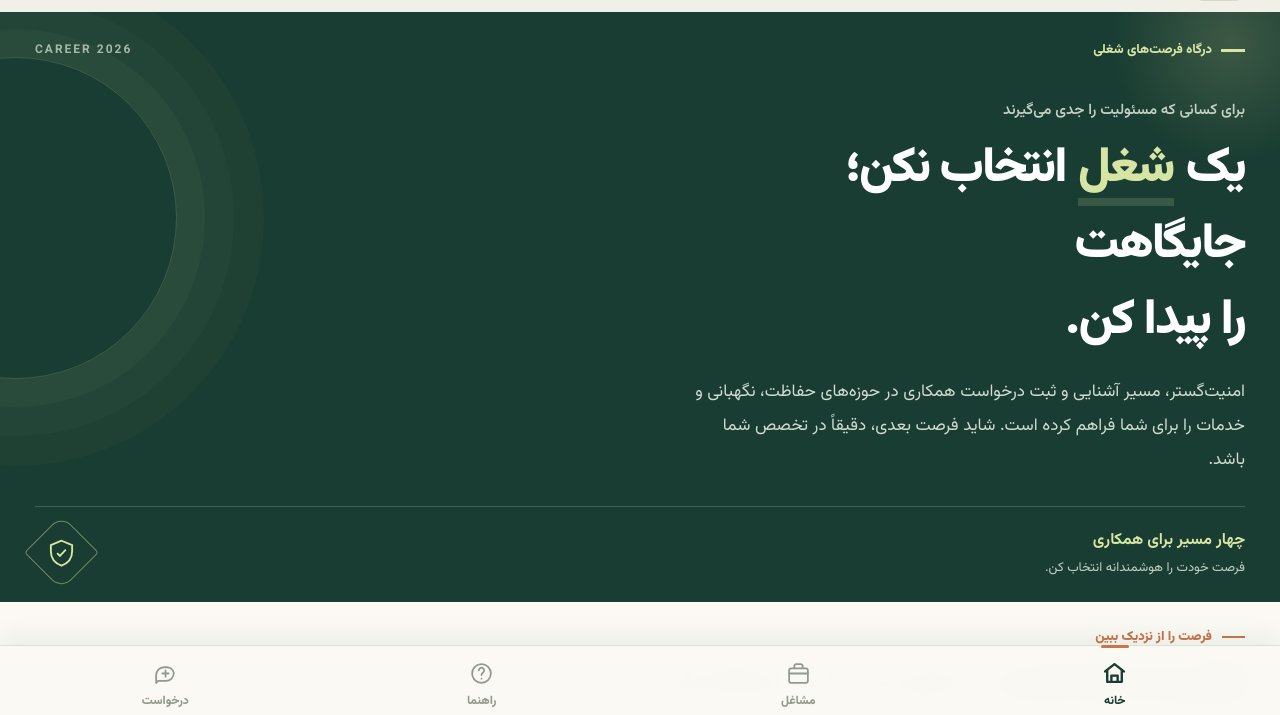
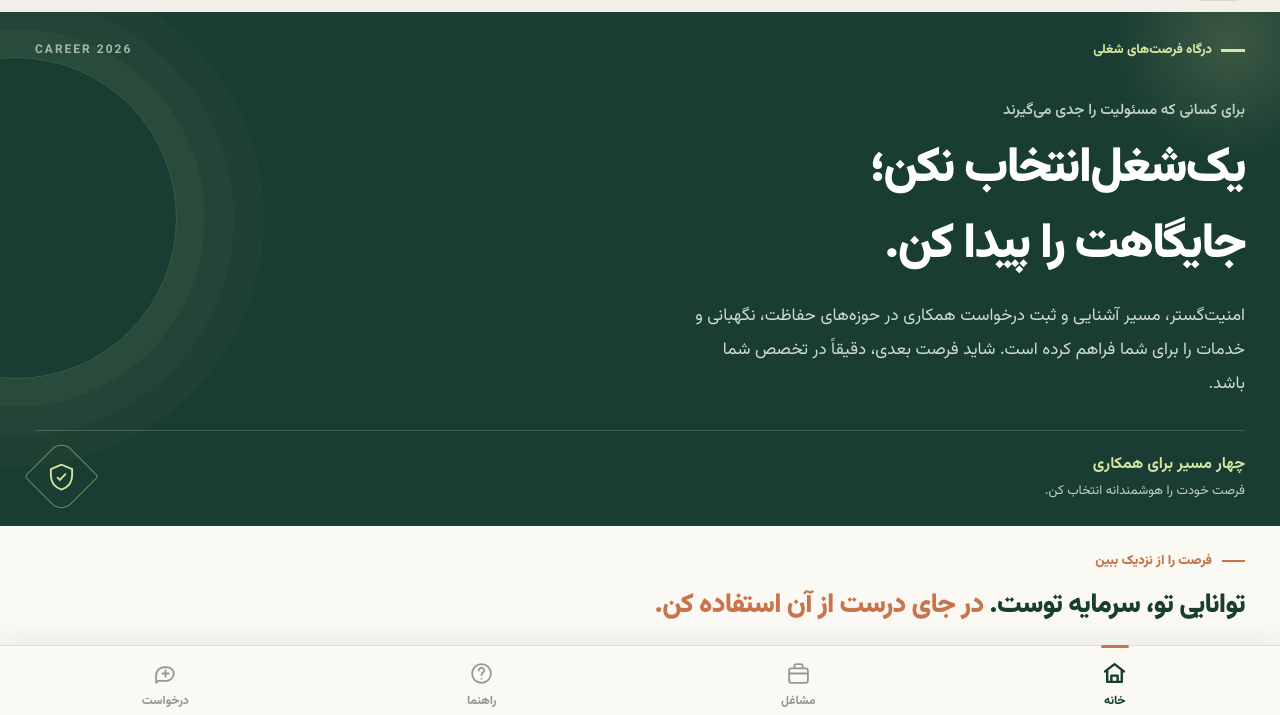
Before and after one commit to iran98ir/amniatsaz, a plain HTML site: page index.html in a window 1280 px wide. Shown: the part 73-788 px from the top of the page. Drawn offline with nearby package versions, Linux system fonts and the light colour scheme.

Commit message:
Update index.html

```diff
--- a/index.html
+++ b/index.html
@@ -203,11 +203,23 @@ button{
 }
 
 .hero h1{
-  font-size:clamp(37px,10vw,49px);
+  font-size:clamp(30px,8.5vw,49px);
   line-height:1.55;
   font-weight:900;
   letter-spacing:-1.8px;
   max-width:550px;
+}
+
+.hero-line{
+  display:block;
+  white-space:nowrap;
+  overflow:visible;
+}
+
+.hero-word,
+.hero-rest,
+.hero-line-two-text{
+  display:inline-block;
 }
 
 .hero h1 .highlight{
@@ -805,110 +817,7 @@ button{
   opacity:.7;
 }
 
-/* ============================================================
-   LUXURY ANIMATIONS (GitHub-inspired)
-   - Word Mask Reveal for "شغل"
-   - Staggered Blur Reveal for title & hero content
-   - Scroll-driven Blur + Rise for all sections
-   ============================================================ */
-
-/* 1. Mask Reveal for the key word */
-.lux-mask-wrap {
-  overflow: hidden;
-  display: inline-block;
-  vertical-align: bottom;
-  padding: 0 2px;
-}
-
-.lux-mask-text {
-  display: inline-block;
-  transform: translateY(115%) rotate(2deg);
-  opacity: 0;
-  transition: transform 1s cubic-bezier(0.19, 1, 0.22, 1),
-              opacity 0.8s ease;
-  will-change: transform, opacity;
-}
-
-.lux-mask-text.is-visible {
-  transform: translateY(0) rotate(0);
-  opacity: 1;
-}
-
-/* 2. Staggered Blur Reveal for title parts */
-.lux-blur-line {
-  display: block;
-  opacity: 0;
-  filter: blur(8px);
-  transform: translateY(18px);
-  transition: opacity 0.9s cubic-bezier(0.22, 1, 0.36, 1),
-              filter 0.9s cubic-bezier(0.22, 1, 0.36, 1),
-              transform 0.9s cubic-bezier(0.22, 1, 0.36, 1);
-  will-change: opacity, filter, transform;
-}
-
-.lux-blur-line.is-visible {
-  opacity: 1;
-  filter: blur(0);
-  transform: translateY(0);
-}
-
-/* 3. Hero content fade + rise */
-.lux-hero-content {
-  opacity: 0;
-  filter: blur(6px);
-  transform: translateY(20px);
-  transition: opacity 0.9s cubic-bezier(0.22, 1, 0.36, 1),
-              filter 0.9s cubic-bezier(0.22, 1, 0.36, 1),
-              transform 0.9s cubic-bezier(0.22, 1, 0.36, 1);
-  will-change: opacity, filter, transform;
-}
-
-.lux-hero-content.is-visible {
-  opacity: 1;
-  filter: blur(0);
-  transform: translateY(0);
-}
-
-/* 4. Scroll-driven Staggered Blur Reveal for all sections */
-.lux-scroll {
-  opacity: 0;
-  filter: blur(10px);
-  transform: translateY(40px) scale(0.985);
-  transition: opacity 1s cubic-bezier(0.22, 1, 0.36, 1),
-              filter 1s cubic-bezier(0.22, 1, 0.36, 1),
-              transform 1s cubic-bezier(0.22, 1, 0.36, 1);
-  will-change: opacity, filter, transform;
-}
-
-.lux-scroll.is-visible {
-  opacity: 1;
-  filter: blur(0);
-  transform: translateY(0) scale(1);
-}
-
-/* Stagger children inside sections */
-.lux-stagger > * {
-  opacity: 0;
-  filter: blur(8px);
-  transform: translateY(30px);
-  transition: opacity 0.9s cubic-bezier(0.22, 1, 0.36, 1),
-              filter 0.9s cubic-bezier(0.22, 1, 0.36, 1),
-              transform 0.9s cubic-bezier(0.22, 1, 0.36, 1);
-  will-change: opacity, filter, transform;
-}
-
-.lux-stagger.is-visible > *:nth-child(1) { transition-delay: 0s; }
-.lux-stagger.is-visible > *:nth-child(2) { transition-delay: 0.1s; }
-.lux-stagger.is-visible > *:nth-child(3) { transition-delay: 0.2s; }
-.lux-stagger.is-visible > *:nth-child(4) { transition-delay: 0.3s; }
-.lux-stagger.is-visible > *:nth-child(5) { transition-delay: 0.4s; }
-.lux-stagger.is-visible > *:nth-child(6) { transition-delay: 0.5s; }
-
-.lux-stagger.is-visible > * {
-  opacity: 1;
-  filter: blur(0);
-  transform: translateY(0);
-}
+/* RESPONSIVE */
 
 @media(min-width:700px){
   .header,.hero,.intro,.jobs-section,.manifesto,.application{
@@ -923,22 +832,14 @@ button{
 }
 
 @media(max-width:360px){
-  .hero h1{font-size:35px}
+  .hero h1{font-size:29px}
   .intro h2,.section-top h2{font-size:24px}
   .job h3{font-size:20px}
   .application h2{font-size:26px}
 }
 
 @media(prefers-reduced-motion:reduce){
-  *,*:before,*:after{
-    animation:none!important;
-    transition:none!important;
-  }
-  .lux-mask-text,.lux-blur-line,.lux-hero-content,.lux-scroll,.lux-stagger > *{
-    opacity:1!important;
-    filter:none!important;
-    transform:none!important;
-  }
+  html{scroll-behavior:auto}
 }
 </style>
 </head>
@@ -977,20 +878,23 @@ button{
     <div class="hero-number">CAREER 2026</div>
   </div>
 
-  <div class="hero-kicker lux-hero-content" data-delay="0">برای کسانی که مسئولیت را جدی می‌گیرند</div>
+  <div class="hero-kicker">برای کسانی که مسئولیت را جدی می‌گیرند</div>
 
-  <h1>
-    <span class="lux-blur-line" data-delay="0">یک <span class="lux-mask-wrap"><span class="highlight lux-mask-text" id="keyWord">شغل</span></span> انتخاب نکن؛</span>
-    <span class="lux-blur-line" data-delay="250">جایگاهت</span>
-    <span class="lux-blur-line" data-delay="500">را پیدا کن.</span>
+  <h1 class="hero-title">
+    <span class="hero-line hero-line-one">
+      <span class="hero-word">یک </span><span class="hero-word hero-target-word">شغل</span><span class="hero-rest"> انتخاب نکن؛</span>
+    </span>
+    <span class="hero-line hero-line-two">
+      <span class="hero-line-two-text">جایگاهت را پیدا کن.</span>
+    </span>
   </h1>
 
-  <p class="hero-description lux-hero-content" data-delay="750">
+  <p class="hero-description">
     امنیت‌گستر، مسیر آشنایی و ثبت درخواست همکاری در حوزه‌های حفاظت، نگهبانی و خدمات را برای شما فراهم کرده است.
     شاید فرصت بعدی، دقیقاً در تخصص شما باشد.
   </p>
 
-  <div class="hero-bottom lux-hero-content" data-delay="950">
+  <div class="hero-bottom">
 
     <div class="hero-bottom-text">
       <strong>چهار مسیر برای همکاری</strong>
@@ -1012,19 +916,42 @@ button{
 
 <!-- INTRODUCTION -->
 
-<section class="intro lux-stagger">
+<section class="intro">
+
   <div class="intro-label">فرصت را از نزدیک ببین</div>
-  <h2>توانایی تو، سرمایه توست. <span>در جای درست از آن استفاده کن.</span></h2>
-  <p>هر موقعیت شغلی، شرایط و مسئولیت‌های خودش را دارد. حوزه‌ای را انتخاب کن که با توانایی‌ها و انتظاراتت هم‌خوانی دارد؛ سپس برای شروع مسیر همکاری اقدام کن.</p>
+
+  <h2>
+    توانایی تو، سرمایه توست.
+    <span>در جای درست از آن استفاده کن.</span>
+  </h2>
+
+  <p>
+    هر موقعیت شغلی، شرایط و مسئولیت‌های خودش را دارد.
+    حوزه‌ای را انتخاب کن که با توانایی‌ها و انتظاراتت هم‌خوانی دارد؛ سپس برای شروع مسیر همکاری اقدام کن.
+  </p>
+
 </section>
 
 
 <!-- FEATURES -->
 
-<section class="feature-strip lux-stagger">
-  <div class="feature"><strong>۰۴</strong><span>حوزه شغلی</span></div>
-  <div class="feature"><strong>۱۰۰٪</strong><span>فرایند مشخص</span></div>
-  <div class="feature"><strong>۰۱</strong><span>مسیر ثبت درخواست</span></div>
+<section class="feature-strip">
+
+  <div class="feature">
+    <strong>۰۴</strong>
+    <span>حوزه شغلی</span>
+  </div>
+
+  <div class="feature">
+    <strong>۱۰۰٪</strong>
+    <span>فرایند مشخص</span>
+  </div>
+
+  <div class="feature">
+    <strong>۰۱</strong>
+    <span>مسیر ثبت درخواست</span>
+  </div>
+
 </section>
 
 
@@ -1032,7 +959,7 @@ button{
 
 <section class="jobs-section">
 
-  <div class="section-top lux-stagger">
+  <div class="section-top">
     <div>
       <h2>کدام مسیر برای توست؟</h2>
       <p>حوزه تخصصی خودت را انتخاب کن.</p>
@@ -1040,58 +967,112 @@ button{
     <div class="section-counter">01 / 04</div>
   </div>
 
-  <div class="job-list lux-stagger">
+
+  <div class="job-list">
+
+    <!-- BODYGUARD -->
+
     <div class="job j1">
+
       <div class="job-main">
         <div class="job-overline">PROTECTION / 01</div>
         <h3>بادیگارد</h3>
         <p>حفاظت و همراهی شخصی</p>
-        <div class="job-link"><span>بررسی و ثبت درخواست</span><span>←</span></div>
+        <div class="job-link">
+          <span>بررسی و ثبت درخواست</span>
+          <span>←</span>
+        </div>
       </div>
+
       <div class="job-aside">
-        <svg viewBox="0 0 24 24"><path d="M12 2 4 5.5v5c0 5.2 3.3 9.5 8 11.5 4.7-2 8-6.3 8-11.5v-5L12 2Z"/><circle cx="12" cy="10" r="2.5"/><path d="M8.5 17c.7-2 2-3 3.5-3s2.8 1 3.5 3"/></svg>
+        <svg viewBox="0 0 24 24">
+          <path d="M12 2 4 5.5v5c0 5.2 3.3 9.5 8 11.5 4.7-2 8-6.3 8-11.5v-5L12 2Z"/>
+          <circle cx="12" cy="10" r="2.5"/>
+          <path d="M8.5 17c.7-2 2-3 3.5-3s2.8 1 3.5 3"/>
+        </svg>
         <small>01</small>
       </div>
+
     </div>
 
+
+    <!-- GUARD -->
+
     <div class="job j2">
+
       <div class="job-main">
         <div class="job-overline">SITE SECURITY / 02</div>
         <h3>نگهبان</h3>
         <p>حفاظت و مراقبت از اماکن</p>
-        <div class="job-link"><span>بررسی و ثبت درخواست</span><span>←</span></div>
+        <div class="job-link">
+          <span>بررسی و ثبت درخواست</span>
+          <span>←</span>
+        </div>
       </div>
+
       <div class="job-aside">
-        <svg viewBox="0 0 24 24"><path d="M12 2 4 5.5v5c0 5.2 3.3 9.5 8 11.5 4.7-2 8-6.3 8-11.5v-5L12 2Z"/><path d="M8 12h8m-4-4v8"/></svg>
+        <svg viewBox="0 0 24 24">
+          <path d="M12 2 4 5.5v5c0 5.2 3.3 9.5 8 11.5 4.7-2 8-6.3 8-11.5v-5L12 2Z"/>
+          <path d="M8 12h8m-4-4v8"/>
+        </svg>
         <small>02</small>
       </div>
+
     </div>
 
+
+    <!-- CARETAKER -->
+
     <div class="job j3">
+
       <div class="job-main">
         <div class="job-overline">PROPERTY CARE / 03</div>
         <h3>سرایدار</h3>
         <p>رسیدگی و مدیریت امور ساختمان</p>
-        <div class="job-link"><span>بررسی و ثبت درخواست</span><span>←</span></div>
+        <div class="job-link">
+          <span>بررسی و ثبت درخواست</span>
+          <span>←</span>
+        </div>
       </div>
+
       <div class="job-aside">
-        <svg viewBox="0 0 24 24"><path d="m3 11 9-8 9 8"/><path d="M5 10v10h14V10"/><path d="M9 20v-6h6v6"/><path d="M16 5V3h3v5"/></svg>
+        <svg viewBox="0 0 24 24">
+          <path d="m3 11 9-8 9 8"/>
+          <path d="M5 10v10h14V10"/>
+          <path d="M9 20v-6h6v6"/>
+          <path d="M16 5V3h3v5"/>
+        </svg>
         <small>03</small>
       </div>
+
     </div>
 
+
+    <!-- SECURITY -->
+
     <div class="job j4">
+
       <div class="job-main">
         <div class="job-overline">SECURITY OPERATIONS / 04</div>
         <h3>نیروی امنیتی</h3>
         <p>حراست، نظارت و کنترل امنیتی</p>
-        <div class="job-link"><span>بررسی و ثبت درخواست</span><span>←</span></div>
+        <div class="job-link">
+          <span>بررسی و ثبت درخواست</span>
+          <span>←</span>
+        </div>
       </div>
+
       <div class="job-aside">
-        <svg viewBox="0 0 24 24"><circle cx="12" cy="12" r="9"/><circle cx="12" cy="12" r="3"/><path d="M12 3v6m0 6v6M3 12h6m6 0h6"/></svg>
+        <svg viewBox="0 0 24 24">
+          <circle cx="12" cy="12" r="9"/>
+          <circle cx="12" cy="12" r="3"/>
+          <path d="M12 3v6m0 6v6M3 12h6m6 0h6"/>
+        </svg>
         <small>04</small>
       </div>
+
     </div>
+
   </div>
 
 </section>
@@ -1099,136 +1080,396 @@ button{
 
 <!-- BRAND MANIFESTO -->
 
-<section class="manifesto lux-stagger">
+<section class="manifesto">
+
   <div class="manifesto-label">معیار ما برای همکاری</div>
-  <h2>در حرفه امنیت، <span>اعتماد</span> با حرف ساخته نمی‌شود؛ با مسئولیت‌پذیری اثبات می‌شود.</h2>
-  <p>تعهد، انضباط و دقت، ویژگی‌هایی هستند که یک نیروی حرفه‌ای را متمایز می‌کنند. اگر این ویژگی‌ها را در خودت می‌بینی، فرصت آشنایی با مسیر همکاری را از دست نده.</p>
+
+  <h2>
+    در حرفه امنیت،
+    <span>اعتماد</span>
+    با حرف ساخته نمی‌شود؛ با مسئولیت‌پذیری اثبات می‌شود.
+  </h2>
+
+  <p>
+    تعهد، انضباط و دقت، ویژگی‌هایی هستند که یک نیروی حرفه‌ای را متمایز می‌کنند.
+    اگر این ویژگی‌ها را در خودت می‌بینی، فرصت آشنایی با مسیر همکاری را از دست نده.
+  </p>
+
 </section>
 
 
 <!-- JOBS CALL TO ACTION -->
 
 <section class="application">
-  <div class="application-inner lux-scroll">
+
+  <div class="application-inner">
+
     <div class="application-label">BEFORE YOU APPLY / پیش از ثبت درخواست</div>
-    <h2>اول جایگاهت را بشناس؛ بعد تصمیم بگیر.</h2>
-    <p>فرصت‌های شغلی، شرایط و مسئولیت‌های هر موقعیت و تعهدات امنیت‌گستر را با دقت بررسی کن. انتخاب آگاهانه، نخستین قدم یک همکاری حرفه‌ای است.</p>
+
+    <h2>
+      اول جایگاهت را بشناس؛ بعد تصمیم بگیر.
+    </h2>
+
+    <p>
+      فرصت‌های شغلی، شرایط و مسئولیت‌های هر موقعیت و تعهدات امنیت‌گستر را با دقت بررسی کن. انتخاب آگاهانه، نخستین قدم یک همکاری حرفه‌ای است.
+    </p>
+
     <a href="jobs.html" class="application-button">
       <span>مشاهده فرصت‌های شغلی و شرایط همکاری</span>
       <span>←</span>
     </a>
+
   </div>
+
 </section>
 
 
 <!-- SECOND JOBS LINK -->
 
-<a href="jobs.html" class="guide lux-scroll">
+<a href="jobs.html" class="guide">
+
   <div class="guide-icon">
-    <svg viewBox="0 0 24 24"><path d="M4 5.5A2.5 2.5 0 0 1 6.5 3H20v16H6.5A2.5 2.5 0 0 0 4 21V5.5Z"/><path d="M4 6h13M8 9h8m-8 3h8"/></svg>
+    <svg viewBox="0 0 24 24">
+      <path d="M4 5.5A2.5 2.5 0 0 1 6.5 3H20v16H6.5A2.5 2.5 0 0 0 4 21V5.5Z"/>
+      <path d="M4 6h13M8 9h8m-8 3h8"/>
+    </svg>
   </div>
+
   <div class="guide-text">
     <strong>پیش از انتخاب، همه‌چیز را بدان.</strong>
     <small>جزئیات فرصت‌ها و تعهدات همکاری را در صفحه مشاغل بخوان.</small>
   </div>
+
   <div class="guide-arrow">←</div>
+
 </a>
 
 
 <!-- SIGNATURE -->
 
-<div class="signature lux-scroll">
+<div class="signature">
   هویت حرفه‌ای <strong>امنیت‌گستر</strong>
 </div>
 
 
 <!-- BOTTOM NAVIGATION -->
 
-<nav class="bottom-nav lux-scroll">
+<nav class="bottom-nav">
+
   <a href="index.html" class="nav-item active">
-    <svg viewBox="0 0 24 24"><path d="m3 10 9-7 9 7"/><path d="M5 9v11h14V9"/><path d="M9 20v-6h6v6"/></svg>
+    <svg viewBox="0 0 24 24">
+      <path d="m3 10 9-7 9 7"/>
+      <path d="M5 9v11h14V9"/>
+      <path d="M9 20v-6h6v6"/>
+    </svg>
     <span>خانه</span>
   </a>
+
   <a href="jobs.html" class="nav-item">
-    <svg viewBox="0 0 24 24"><rect x="3" y="7" width="18" height="14" rx="2"/><path d="M8 7V5a2 2 0 0 1 2-2h4a2 2 0 0 1 2 2v2"/><path d="M3 12h18"/></svg>
+    <svg viewBox="0 0 24 24">
+      <rect x="3" y="7" width="18" height="14" rx="2"/>
+      <path d="M8 7V5a2 2 0 0 1 2-2h4a2 2 0 0 1 2 2v2"/>
+      <path d="M3 12h18"/>
+    </svg>
     <span>مشاغل</span>
   </a>
+
   <a href="guide.html" class="nav-item">
-    <svg viewBox="0 0 24 24"><circle cx="12" cy="12" r="9"/><path d="M9.5 9a2.5 2.5 0 1 1 4.4 1.6c-1 .9-1.9 1.3-1.9 2.9"/><path d="M12 17h.01"/></svg>
+    <svg viewBox="0 0 24 24">
+      <circle cx="12" cy="12" r="9"/>
+      <path d="M9.5 9a2.5 2.5 0 1 1 4.4 1.6c-1 .9-1.9 1.3-1.9 2.9"/>
+      <path d="M12 17h.01"/>
+    </svg>
     <span>راهنما</span>
   </a>
+
   <a href="request.html" class="nav-item">
-    <svg viewBox="0 0 24 24"><path d="M20 11.5a7.5 7.5 0 0 1-7.5 7.5H5l-2 2v-7.5A7.5 7.5 0 0 1 10.5 6H13a7 7 0 0 1 7 5.5Z"/><path d="M9 12h6m-3-3v6"/></svg>
+    <svg viewBox="0 0 24 24">
+      <path d="M20 11.5a7.5 7.5 0 0 1-7.5 7.5H5l-2 2v-7.5A7.5 7.5 0 0 1 10.5 6H13a7 7 0 0 1 7 5.5Z"/>
+      <path d="M9 12h6m-3-3v6"/>
+    </svg>
     <span>درخواست</span>
   </a>
+
 </nav>
 
+<!-- GSAP LIBRARY -->
+
+<script src="https://cdn.jsdelivr.net/npm/gsap@3.15/dist/gsap.min.js"></script>
+<script src="https://cdn.jsdelivr.net/npm/gsap@3.15/dist/ScrollTrigger.min.js"></script>
+
 <script>
-document.addEventListener("DOMContentLoaded", function() {
+document.addEventListener("DOMContentLoaded", function () {
 
-  // ============ 1. HERO ANIMATION SEQUENCE ============
-  // Order: key word "شغل" first, then title lines, then hero content
-
-  // Step 1: Reveal "شغل" with mask
-  const keyWord = document.getElementById("keyWord");
-  if (keyWord) {
-    setTimeout(() => {
-      keyWord.classList.add("is-visible");
-    }, 250);
+  if (
+    !window.gsap ||
+    !window.ScrollTrigger ||
+    window.matchMedia("(prefers-reduced-motion: reduce)").matches
+  ) {
+    return;
   }
 
-  // Step 2: Reveal title lines with staggered blur (after key word)
-  const titleLines = document.querySelectorAll(".lux-blur-line");
-  titleLines.forEach((line) => {
-    const delay = parseInt(line.dataset.delay || 0);
-    setTimeout(() => {
-      line.classList.add("is-visible");
-    }, 600 + delay);
+  gsap.registerPlugin(ScrollTrigger);
+
+  gsap.config({
+    nullTargetWarn: false
   });
 
-  // Step 3: Reveal hero content (description, bottom, kicker)
-  const heroContents = document.querySelectorAll(".lux-hero-content");
-  heroContents.forEach((el) => {
-    const delay = parseInt(el.dataset.delay || 0);
-    setTimeout(() => {
-      el.classList.add("is-visible");
-    }, 600 + delay);
-  });
+  /* HERO INTRO TIMELINE */
 
-  // Also reveal the top bar elements smoothly
-  const heroTop = document.querySelectorAll(".hero-tag, .hero-number");
-  heroTop.forEach((el, i) => {
-    el.style.opacity = "0";
-    el.style.transform = "translateY(8px)";
-    el.style.transition = `opacity 0.7s cubic-bezier(0.22,1,0.36,1) ${i * 120}ms, transform 0.7s cubic-bezier(0.22,1,0.36,1) ${i * 120}ms`;
-    setTimeout(() => {
-      el.style.opacity = "1";
-      el.style.transform = "translateY(0)";
-    }, 50);
+  const hero = document.querySelector(".hero");
+
+  if (hero) {
+
+    const heroTimeline = gsap.timeline({
+      defaults: {
+        ease: "power4.out"
+      }
+    });
+
+    const firstLine = hero.querySelector(".hero-line-one");
+    const firstWord = hero.querySelector(".hero-word:not(.hero-target-word)");
+    const targetWord = hero.querySelector(".hero-target-word");
+    const restText = hero.querySelector(".hero-rest");
+    const secondLine = hero.querySelector(".hero-line-two-text");
+
+    const heroElements = [
+      hero.querySelector(".hero-top"),
+      hero.querySelector(".hero-kicker"),
+      hero.querySelector(".hero-description"),
+      hero.querySelector(".hero-bottom")
+    ];
+
+    gsap.set([
+      firstWord,
+      targetWord,
+      restText,
+      secondLine,
+      ...heroElements
+    ], {
+      autoAlpha: 0
+    });
+
+    gsap.set(targetWord, {
+      y: 35,
+      scale: .82,
+      filter: "blur(12px)",
+      transformOrigin: "right center"
+    });
+
+    gsap.set([firstWord, restText], {
+      y: 20,
+      filter: "blur(7px)"
+    });
+
+    gsap.set(secondLine, {
+      y: 25,
+      filter: "blur(9px)"
+    });
+
+    gsap.set(heroElements, {
+      y: 22,
+      filter: "blur(6px)"
+    });
+
+    /* 1. کلمه شغل */
+
+    heroTimeline.to(targetWord, {
+      autoAlpha: 1,
+      y: 0,
+      scale: 1,
+      filter: "blur(0px)",
+      duration: .85,
+      ease: "back.out(1.5)"
+    });
+
+    /* 2. باقی سطر اول */
+
+    heroTimeline.to([firstWord, restText], {
+      autoAlpha: 1,
+      y: 0,
+      filter: "blur(0px)",
+      duration: .7,
+      stagger: .12,
+      ease: "power3.out"
+    }, "-=.18");
+
+    /* 3. سطر دوم */
+
+    heroTimeline.to(secondLine, {
+      autoAlpha: 1,
+      y: 0,
+      filter: "blur(0px)",
+      duration: .85,
+      ease: "power4.out"
+    }, "+=.12");
+
+    /* 4. سایر محتوای هرو */
+
+    heroTimeline.to(heroElements, {
+      autoAlpha: 1,
+      y: 0,
+      filter: "blur(0px)",
+      duration: .75,
+      stagger: .13,
+      ease: "power3.out"
+    }, "+=.12");
+  }
+
+
+  /* SCROLL REVEALS */
+
+  function createReveal(elements, options = {}) {
+
+    const targets = gsap.utils.toArray(elements);
+
+    if (!targets.length) return;
+
+    gsap.set(targets, {
+      autoAlpha: 0,
+      y: options.y ?? 32,
+      scale: options.scale ?? .985,
+      filter: options.blur ? "blur(8px)" : "blur(0px)"
+    });
+
+    ScrollTrigger.batch(targets, {
+      start: options.start || "top 88%",
+      once: true,
+      interval: .08,
+      batchMax: options.batchMax || 8,
+
+      onEnter: batch => {
+        gsap.to(batch, {
+          autoAlpha: 1,
+          y: 0,
+          scale: 1,
+          filter: "blur(0px)",
+          duration: options.duration || .95,
+          stagger: options.stagger || .12,
+          ease: options.ease || "power3.out",
+          overwrite: true,
+          onComplete: function () {
+            batch.forEach(element => {
+              gsap.set(element, {
+                clearProps: "transform,filter"
+              });
+            });
+          }
+        });
+      }
+    });
+  }
+
+
+  /* INTRO */
+
+  createReveal([
+    ".intro-label",
+    ".intro h2",
+    ".intro p"
+  ], {
+    stagger: .14,
+    duration: 1,
+    blur: true
   });
 
 
-  // ============ 2. SCROLL-DRIVEN STAGGERED BLUR REVEAL ============
-  // Applies to .lux-scroll and .lux-stagger elements
+  /* FEATURE NUMBERS */
 
-  const scrollObserver = new IntersectionObserver((entries) => {
-    entries.forEach((entry) => {
-      if (entry.isIntersecting) {
-        entry.target.classList.add("is-visible");
-        scrollObserver.unobserve(entry.target);
-      }
-    });
-  }, {
-    threshold: 0.12,
-    rootMargin: "0px 0px -60px 0px"
+  createReveal(".feature", {
+    stagger: .16,
+    duration: 1.05,
+    scale: .94,
+    y: 28,
+    blur: true
   });
 
-  document.querySelectorAll(".lux-scroll, .lux-stagger").forEach((el) => {
-    scrollObserver.observe(el);
+
+  /* JOB SECTION HEADING */
+
+  createReveal(".section-top > div", {
+    stagger: .15,
+    duration: .9,
+    y: 24,
+    blur: true
   });
+
+
+  /* JOB CARDS */
+
+  createReveal(".job", {
+    stagger: .16,
+    duration: 1.05,
+    y: 38,
+    scale: .97,
+    blur: true,
+    batchMax: 4
+  });
+
+
+  /* MANIFESTO */
+
+  createReveal([
+    ".manifesto-label",
+    ".manifesto h2",
+    ".manifesto p"
+  ], {
+    stagger: .17,
+    duration: 1.05,
+    y: 30,
+    blur: true
+  });
+
+
+  /* APPLICATION CARD CONTENT */
+
+  createReveal([
+    ".application-label",
+    ".application h2",
+    ".application p",
+    ".application-button"
+  ], {
+    stagger: .15,
+    duration: 1,
+    y: 28,
+    blur: true
+  });
+
+
+  /* GUIDE CARD */
+
+  createReveal(".guide", {
+    duration: 1.05,
+    y: 35,
+    scale: .97,
+    blur: true
+  });
+
+
+  /* SIGNATURE */
+
+  createReveal(".signature", {
+    duration: 1.1,
+    y: 20,
+    scale: 1,
+    blur: true
+  });
+
+
+  /* REFRESH AFTER FONTS AND PAGE LOAD */
+
+  window.addEventListener("load", function () {
+    ScrollTrigger.refresh();
+  });
+
+  if (document.fonts && document.fonts.ready) {
+    document.fonts.ready.then(function () {
+      ScrollTrigger.refresh();
+    });
+  }
 
 });
 </script>
 
 </body>
-  </html>
+          </html>
```
